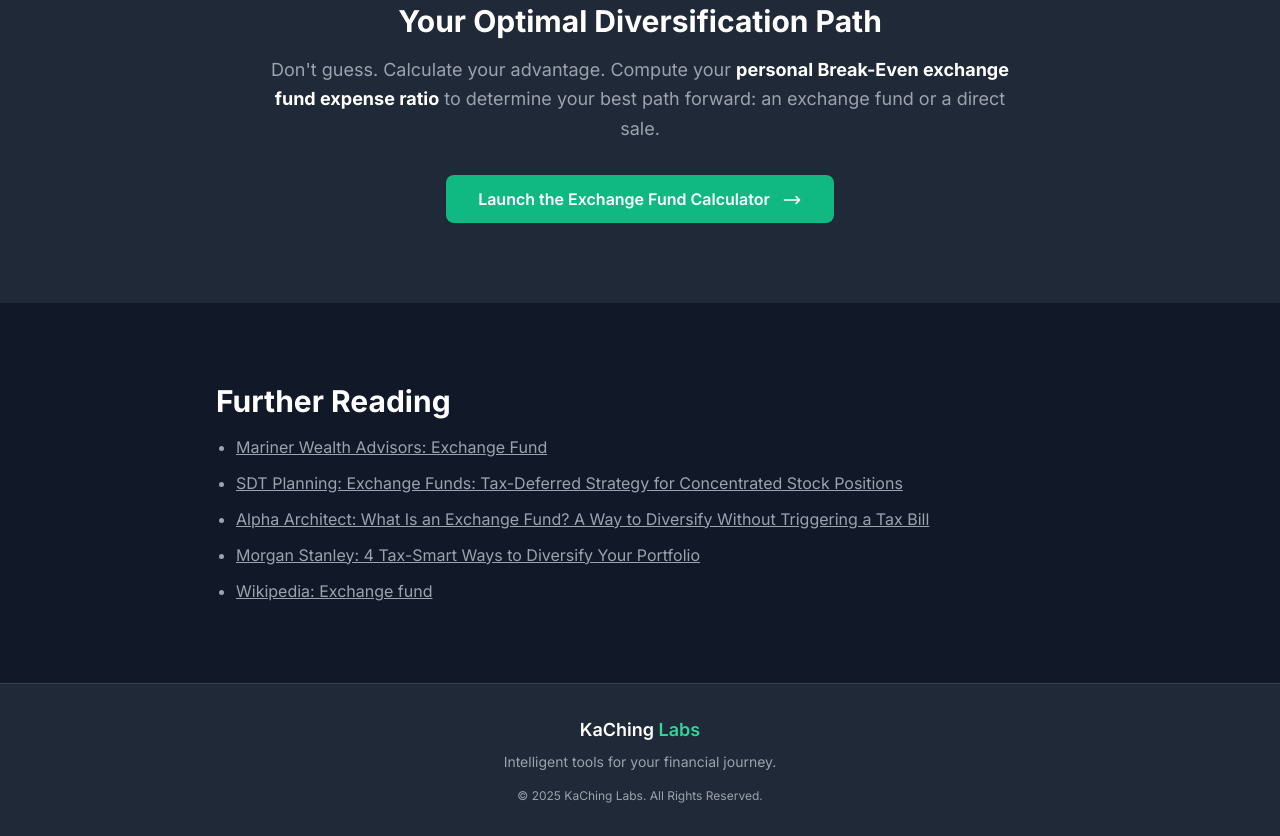
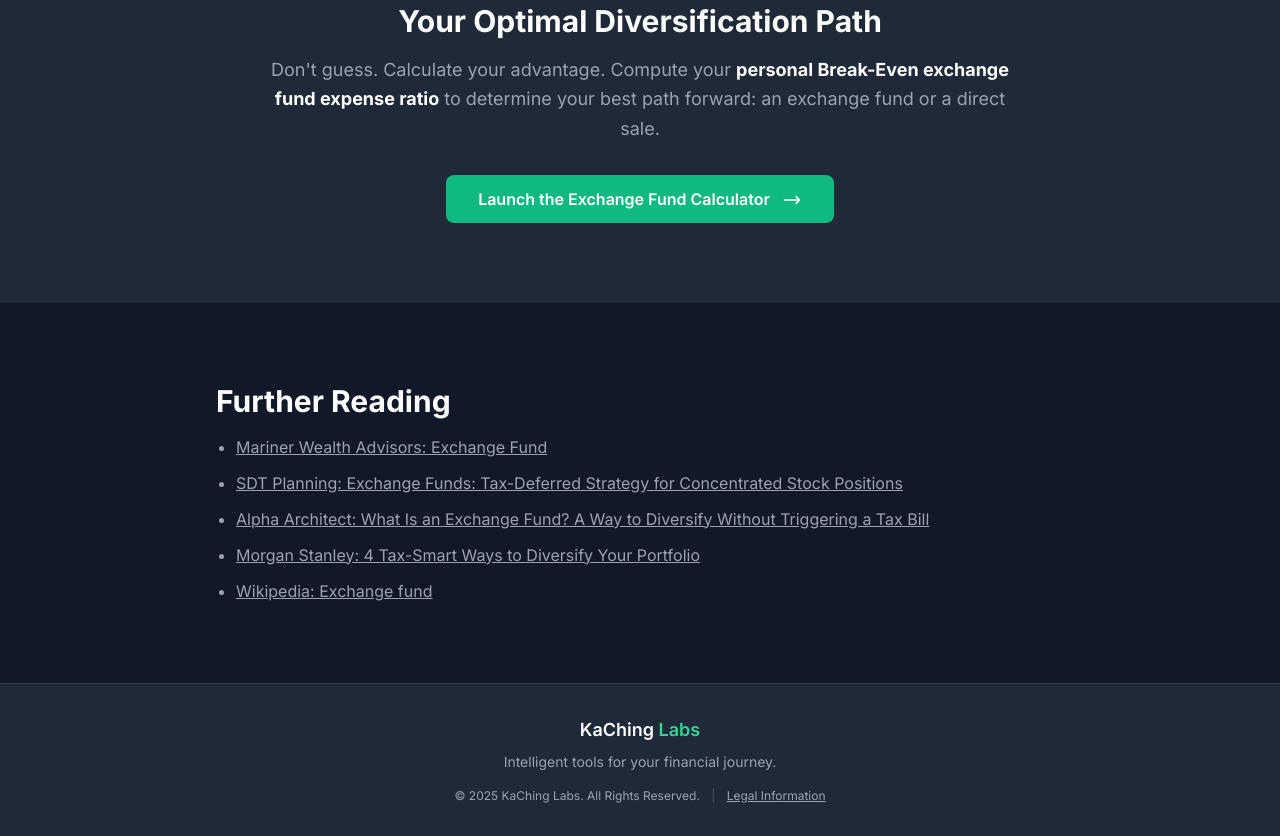
Before and after one commit to hselin/KaChing-Labs, a plain HTML site: page concentrated_wealth/intro_to_exchange_funds.html in a window 1280 px wide. Shown: the part 4025-4861 px from the top of the page. Drawn offline with nearby package versions, Linux system fonts and the light colour scheme.

Commit message:
Add link to legal.html in footer

```diff
--- a/concentrated_wealth/intro_to_exchange_funds.html
+++ b/concentrated_wealth/intro_to_exchange_funds.html
@@ -234,7 +234,11 @@
             <!-- Link back to home page -->
             <a href="https://KaChing-Labs.com" class="text-lg font-semibold text-white">KaChing <span class="text-emerald-400">Labs</span></a>
             <p class="mt-2 text-sm">Intelligent tools for your financial journey.</p>
-            <p class="mt-4 text-xs">&copy; 2025 KaChing Labs. All Rights Reserved.</p>
+            <p class="mt-4 text-xs">
+                &copy; 2025 KaChing Labs. All Rights Reserved.
+                <span class="mx-2 text-gray-600">|</span>
+                <a href="https://kaching-labs.com/legal.html" class="hover:text-emerald-400 underline">Legal Information</a>
+            </p>
         </div>
     </footer>
 
```
Also changed, not shown: concentrated_wealth/understanding_concentrated_stock_risk.html (+5 -1 lines), index.html (+5 -1 lines).
